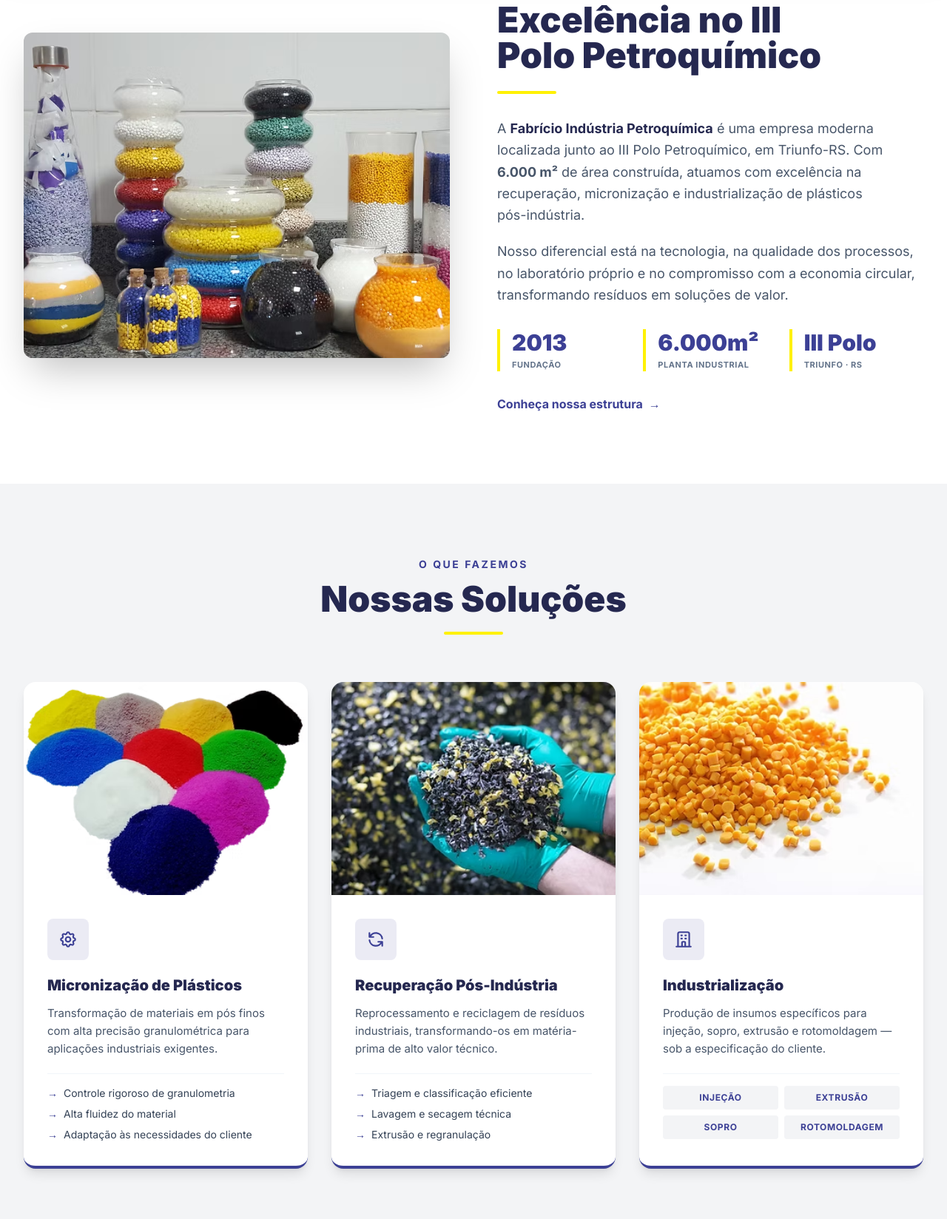
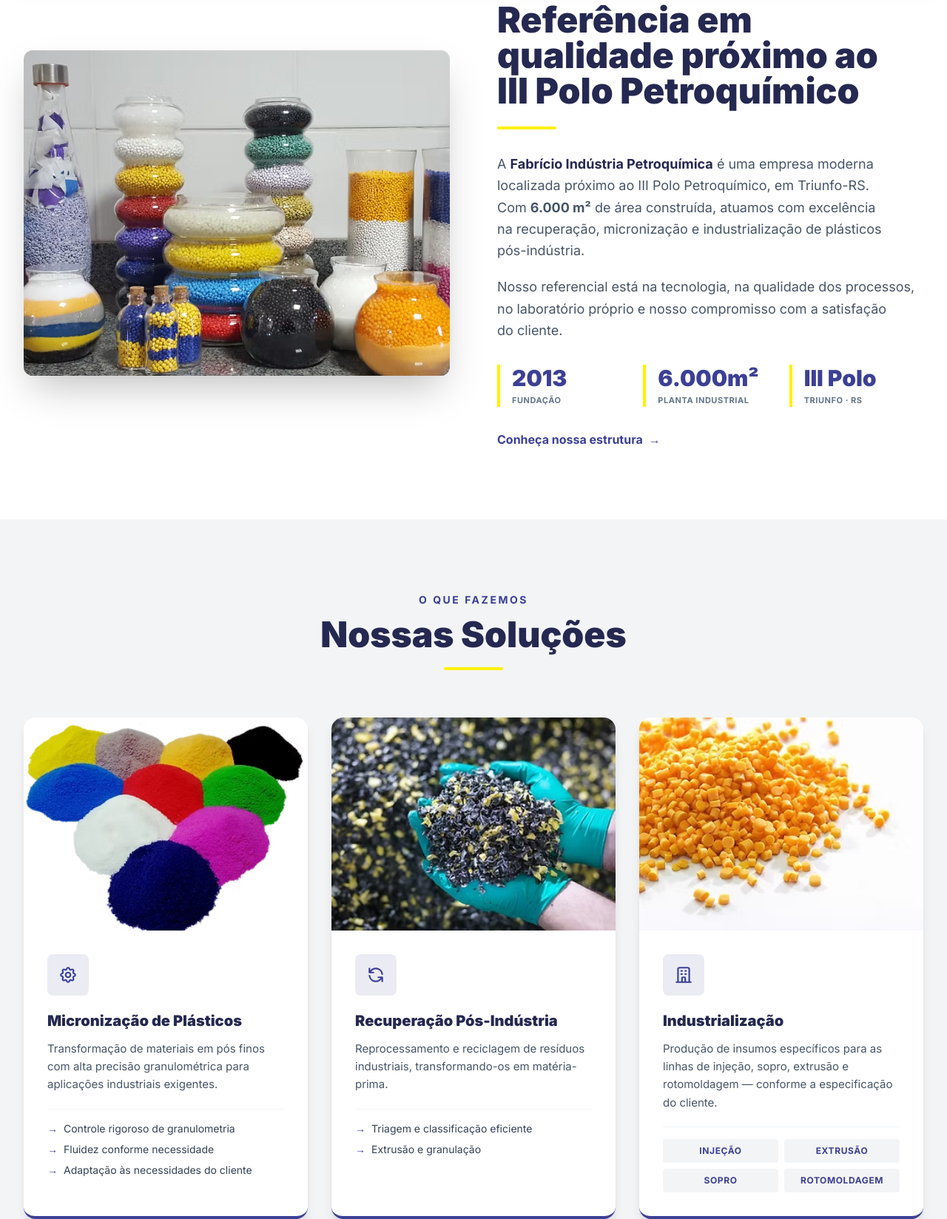
Before and after one commit to brt92/fabricio-petroquimica, a plain HTML site: page Fabricio Petroquimica.html in a window 1280 px wide. Shown: the part 943-2591 px from the top of the page at 74% size. Drawn offline with nearby package versions, Linux system fonts and the light colour scheme.

Commit message:
Atualiza textos: logistica reversa, proximo ao III Polo, ajustes nos cards e foto da fachada

```diff
--- a/Fabricio Petroquimica.html
+++ b/Fabricio Petroquimica.html
@@ -96,19 +96,18 @@
 <!-- ===================== HERO ===================== -->
 <section class="relative bg-fabricio-dark h-[640px] md:h-[680px] flex items-center overflow-hidden">
   <div class="absolute inset-0">
-    <img src="images/fachada-principal.jpg" alt="Fachada Fabrício Petroquímica" class="w-full h-full object-cover" style="filter:brightness(.45)" />
+    <img src="images/fachada-lateral.jpg" alt="Fachada Fabrício Petroquímica" class="w-full h-full object-cover" style="filter:brightness(.45)" />
   </div>
   <div class="absolute inset-0 bg-gradient-to-r from-fabricio-blue/85 via-fabricio-blue/40 to-transparent"></div>
 
   <div class="relative max-w-7xl mx-auto px-5 md:px-8 w-full text-white fade-up">
     <div class="max-w-3xl">
-      <span class="pill-yellow mb-7 inline-block">Inovação em Plásticos</span>
-      <h1 class="font-black leading-[1.02] text-[clamp(2.4rem,5.5vw,4.5rem)] mb-7 text-balance">
+      <h1 class="font-black leading-[1.02] text-[clamp(2.4rem,5.5vw,4.5rem)] mb-7 mt-2 text-balance">
         Referência em Micronização e<br/>
         Beneficiamento de <span class="text-fabricio-yellow">Plásticos</span>
       </h1>
       <p class="text-lg md:text-xl text-blue-50/90 mb-10 font-light max-w-2xl text-pretty">
-        Tecnologia, qualidade e sustentabilidade no fornecimento de matéria-prima no coração do III Polo Petroquímico.
+        Tecnologia, qualidade e sustentabilidade no fornecimento de matéria-prima próximo ao III Polo Petroquímico.
       </p>
       <div class="flex flex-col sm:flex-row gap-4">
         <a href="#empresa" class="bg-fabricio-yellow text-fabricio-blue px-8 py-4 rounded font-bold text-base hover:bg-white transition-colors shadow-lg">
@@ -132,7 +131,7 @@
     <span>Extrusão</span><span class="text-fabricio-yellow">◆</span>
     <span>Sopro</span><span class="text-fabricio-yellow">◆</span>
     <span>Rotomoldagem</span><span class="text-fabricio-yellow">◆</span>
-    <span>Economia Circular</span><span class="text-fabricio-yellow">◆</span>
+    <span>Logística Reversa</span><span class="text-fabricio-yellow">◆</span>
     <span>Micronização</span><span class="text-fabricio-yellow">◆</span>
     <span>Recuperação Pós-Indústria</span><span class="text-fabricio-yellow">◆</span>
     <span>Industrialização</span><span class="text-fabricio-yellow">◆</span>
@@ -140,7 +139,7 @@
     <span>Extrusão</span><span class="text-fabricio-yellow">◆</span>
     <span>Sopro</span><span class="text-fabricio-yellow">◆</span>
     <span>Rotomoldagem</span><span class="text-fabricio-yellow">◆</span>
-    <span>Economia Circular</span><span class="text-fabricio-yellow">◆</span>
+    <span>Logística Reversa</span><span class="text-fabricio-yellow">◆</span>
   </div>
 </div>
 
@@ -160,14 +159,14 @@
       <div class="lg:w-1/2">
         <h2 class="text-fabricio-blue text-sm font-bold tracking-[0.18em] uppercase mb-3">Sobre a Empresa</h2>
         <h3 class="text-3xl md:text-5xl font-black text-fabricio-dark mb-6 leading-[1.05] text-balance">
-          Excelência no III Polo Petroquímico
+          Referência em qualidade próximo ao III Polo Petroquímico
         </h3>
         <div class="brand-bar mb-8"></div>
         <p class="text-slate-600 text-lg leading-relaxed mb-5 text-pretty">
-          A <strong class="text-fabricio-dark">Fabrício Indústria Petroquímica</strong> é uma empresa moderna localizada junto ao III Polo Petroquímico, em Triunfo-RS. Com <strong>6.000 m²</strong> de área construída, atuamos com excelência na recuperação, micronização e industrialização de plásticos pós-indústria.
+          A <strong class="text-fabricio-dark">Fabrício Indústria Petroquímica</strong> é uma empresa moderna localizada próximo ao III Polo Petroquímico, em Triunfo-RS. Com <strong>6.000 m²</strong> de área construída, atuamos com excelência na recuperação, micronização e industrialização de plásticos pós-indústria.
         </p>
         <p class="text-slate-600 text-lg leading-relaxed mb-8 text-pretty">
-          Nosso diferencial está na tecnologia, na qualidade dos processos, no laboratório próprio e no compromisso com a economia circular, transformando resíduos em soluções de valor.
+          Nosso referencial está na tecnologia, na qualidade dos processos, no laboratório próprio e nosso compromisso com a satisfação do cliente.
         </p>
 
         <div class="grid grid-cols-3 gap-4 mb-8">
@@ -222,7 +221,7 @@
           </p>
           <ul class="space-y-2 text-sm text-slate-700 border-t border-slate-100 pt-4">
             <li class="flex gap-2"><span class="text-fabricio-blue font-bold">→</span> Controle rigoroso de granulometria</li>
-            <li class="flex gap-2"><span class="text-fabricio-blue font-bold">→</span> Alta fluidez do material</li>
+            <li class="flex gap-2"><span class="text-fabricio-blue font-bold">→</span> Fluidez conforme necessidade</li>
             <li class="flex gap-2"><span class="text-fabricio-blue font-bold">→</span> Adaptação às necessidades do cliente</li>
           </ul>
         </div>
@@ -239,12 +238,11 @@
           </div>
           <h3 class="text-xl font-black text-fabricio-dark mb-3">Recuperação Pós-Indústria</h3>
           <p class="text-slate-600 leading-relaxed mb-5 text-[15px]">
-            Reprocessamento e reciclagem de resíduos industriais, transformando-os em matéria-prima de alto valor técnico.
+            Reprocessamento e reciclagem de resíduos industriais, transformando-os em matéria-prima.
           </p>
           <ul class="space-y-2 text-sm text-slate-700 border-t border-slate-100 pt-4">
             <li class="flex gap-2"><span class="text-fabricio-blue font-bold">→</span> Triagem e classificação eficiente</li>
-            <li class="flex gap-2"><span class="text-fabricio-blue font-bold">→</span> Lavagem e secagem técnica</li>
-            <li class="flex gap-2"><span class="text-fabricio-blue font-bold">→</span> Extrusão e regranulação</li>
+            <li class="flex gap-2"><span class="text-fabricio-blue font-bold">→</span> Extrusão e granulação</li>
           </ul>
         </div>
       </article>
@@ -260,7 +258,7 @@
           </div>
           <h3 class="text-xl font-black text-fabricio-dark mb-3">Industrialização</h3>
           <p class="text-slate-600 leading-relaxed mb-5 text-[15px]">
-            Produção de insumos específicos para injeção, sopro, extrusão e rotomoldagem — sob a especificação do cliente.
+            Produção de insumos específicos para as linhas de injeção, sopro, extrusão e rotomoldagem — conforme a especificação do cliente.
           </p>
           <div class="grid grid-cols-2 gap-2 border-t border-slate-100 pt-4">
             <div class="bg-fabricio-light px-3 py-2 rounded text-center text-xs font-bold text-fabricio-blue uppercase tracking-wider">Injeção</div>
@@ -458,7 +456,7 @@
           <h3 class="text-3xl md:text-4xl font-black mb-5 leading-tight">Licenciamento e Proteção Ambiental</h3>
           <div class="brand-bar mb-6"></div>
           <p class="text-blue-50/85 text-base md:text-lg leading-relaxed mb-8 text-pretty">
-            Operamos sob a regência da <strong class="text-fabricio-yellow">FEPAM</strong>, garantindo que nosso beneficiamento de resinas pós-indústria contribua para a economia circular sem agredir o ecossistema local.
+            Operamos sob a regência da <strong class="text-fabricio-yellow">FEPAM</strong>, garantindo que nosso beneficiamento de resinas pós-indústria contribua para a logística reversa sem agredir o ecossistema local.
           </p>
           <div class="flex flex-wrap gap-3">
             <div class="flex items-center gap-3 bg-white/10 backdrop-blur border border-white/20 rounded-xl px-5 py-3">
@@ -528,13 +526,13 @@
 
   <div class="relative max-w-7xl mx-auto px-5 md:px-8">
     <div class="max-w-3xl">
-      <span class="pill-yellow mb-6 inline-block">Economia Circular</span>
+      <span class="pill-yellow mb-6 inline-block">Logística Reversa</span>
       <h2 class="text-4xl md:text-6xl font-black mb-6 leading-[1.02] text-balance">
         Resíduo de hoje, <span class="text-fabricio-yellow">matéria-prima</span> de amanhã.
       </h2>
       <div class="brand-bar mb-8"></div>
       <p class="text-lg md:text-xl text-blue-50/85 leading-relaxed mb-12 text-pretty">
-        Operamos dentro da lógica da economia circular: recuperamos polímeros descartados pela indústria, reprocessamos e devolvemos ao ciclo produtivo com qualidade técnica equivalente à da resina virgem.
+        Operamos dentro da lógica da logística reversa: recuperamos polímeros descartados pela indústria, reprocessamos e devolvemos ao ciclo produtivo com qualidade técnica equivalente à da resina virgem.
       </p>
     </div>
 
@@ -712,7 +710,7 @@
           <img src="images/logo-fabricio.png" alt="Fabrício" class="h-12 w-auto" />
         </div>
         <p class="mt-6 text-blue-50/65 text-sm leading-relaxed">
-          Referência em micronização e beneficiamento de plásticos pós-indústria. Tecnologia e sustentabilidade no coração do III Polo Petroquímico.
+          Referência em micronização e beneficiamento de plásticos pós-indústria. Tecnologia e sustentabilidade próximo ao III Polo Petroquímico.
         </p>
         <p class="mt-4 text-xs text-white/40">CNPJ: 19.244.046/0001-84</p>
       </div>
```
Also changed, not shown: index.html (+16 -18 lines), .claude/settings.local.json.
